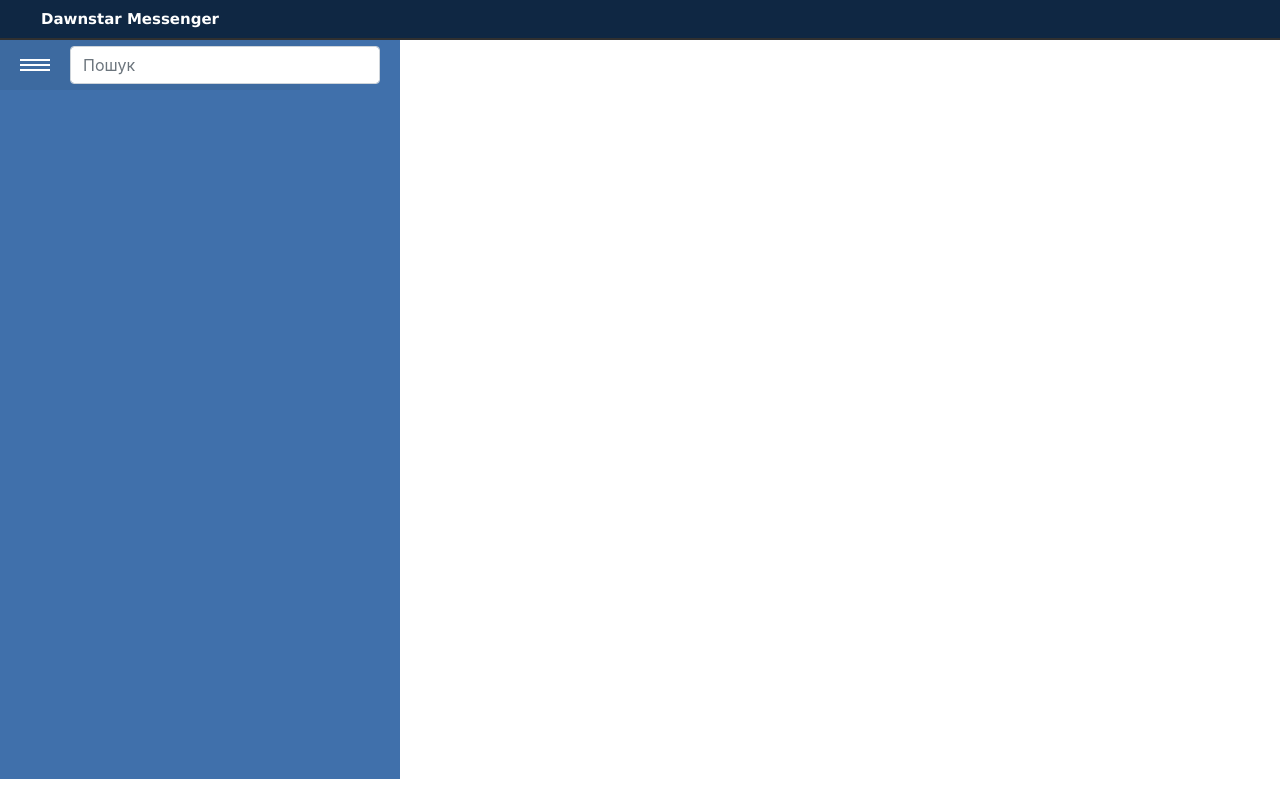
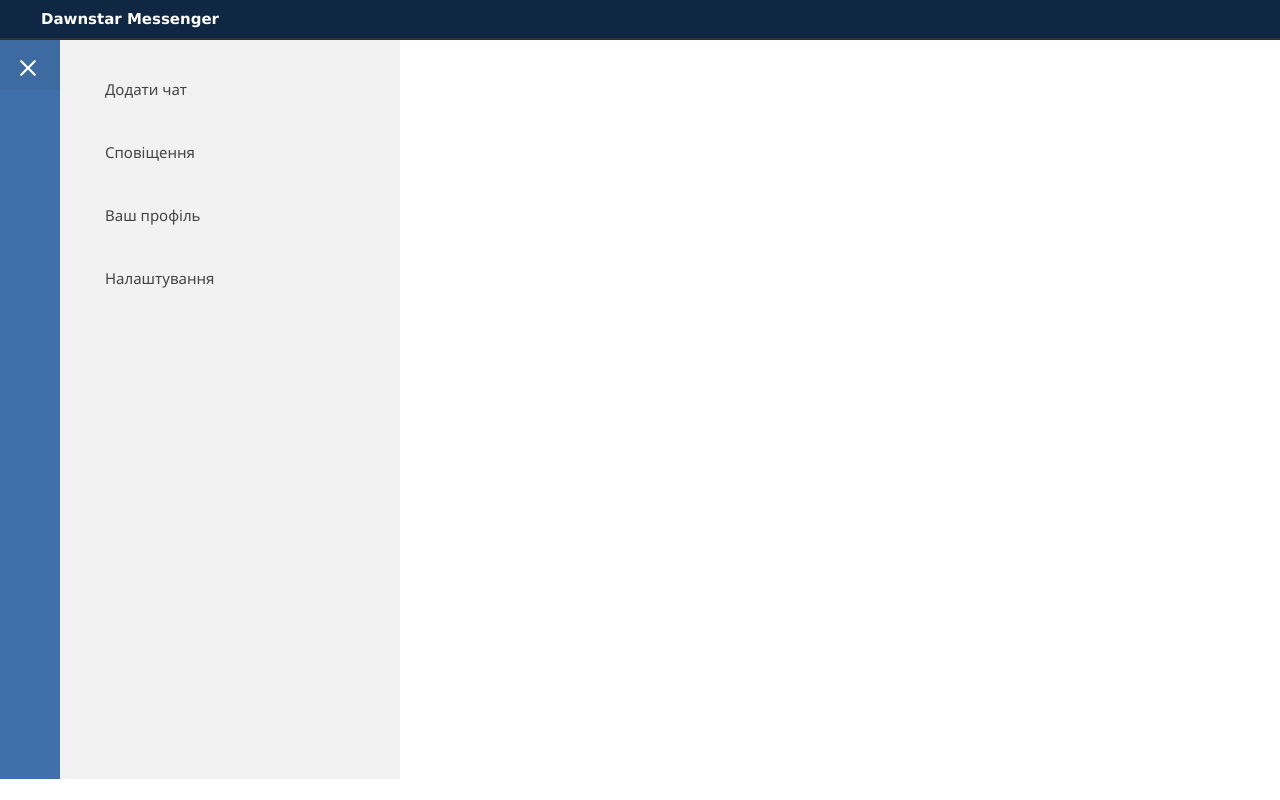
Before and after one commit to NazzikMart/curs, a React (Create React App) app: page / in a window 1280 px wide. Both pictures are taken after a click on the element 25 px from the left and 65 px from the top of the page. Shown: the top 800 px of the page. Built offline with nearby package versions, Linux system fonts and the light colour scheme.

Commit message:
burger menu commit

```diff
--- a/src/App.css
+++ b/src/App.css
@@ -413,3 +413,7 @@ form {
 .userAdd {
   padding: 60px;
 }
+
+.bi-x {
+  margin-left: -10px;
+}
--- a/src/ChatsName.js
+++ b/src/ChatsName.js
@@ -5,16 +5,51 @@ import { useState } from "react";
 
 export default function ChatsName() {
   const [state, setState] = useState("");
-  const [toogle, setToogle] = useState(false);
+  const [toogle, setToogle] = useState(true);
+
   function handleBurger() {
     console.log("burger");
     setState(<BurgerMnenuComponent />);
     setToogle(!toogle);
+
     console.log(toogle);
     if (toogle === false) {
       setState("");
     }
   }
+
+  if (toogle === false) {
+    return (
+      <div className="ChatsName">
+        <header className="burger" onClick={handleBurger}>
+          <div class="menu-btn">
+            <svg
+              xmlns="http://www.w3.org/2000/svg"
+              width="36"
+              height="36"
+              fill="currentColor"
+              class="bi bi-x"
+              viewBox="0 0 16 16"
+            >
+              <path d="M4.646 4.646a.5.5 0 0 1 .708 0L8 7.293l2.646-2.647a.5.5 0 0 1 .708.708L8.707 8l2.647 2.646a.5.5 0 0 1-.708.708L8 8.707l-2.646 2.647a.5.5 0 0 1-.708-.708L7.293 8 4.646 5.354a.5.5 0 0 1 0-.708z" />
+            </svg>
+          </div>
+        </header>
+        <input
+          type="text"
+          className="form-control inputItemsInfoChatHeader"
+          id="inputPassword2"
+          placeholder="Пошук"
+          style={{
+            width: "310px",
+            position: "absolute",
+            marginLeft: "70px",
+          }}
+        />
+        <h1 className="showBurgerMenu">{state}</h1>
+      </div>
+    );
+  } else if (toogle === true) {
     return (
       <div className="ChatsName">
         <header className="burger" onClick={handleBurger}>
@@ -35,7 +70,8 @@ export default function ChatsName() {
             marginLeft: "70px",
           }}
         />
-      <h1 className="showBurgerMenu">{state}</h1>
+        {/* <h1 className="showBurgerMenu">{state}</h1> */}
       </div>
     );
   }
+}
```
Lines whose indentation alone changed are shown as unchanged.
